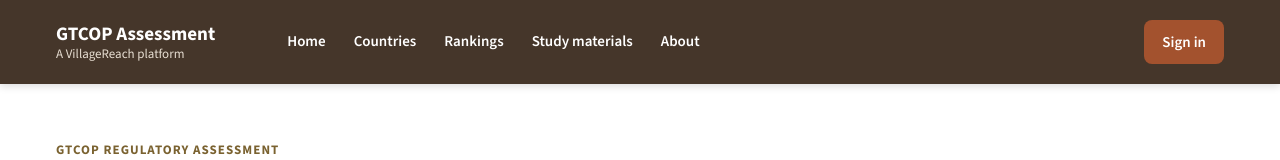
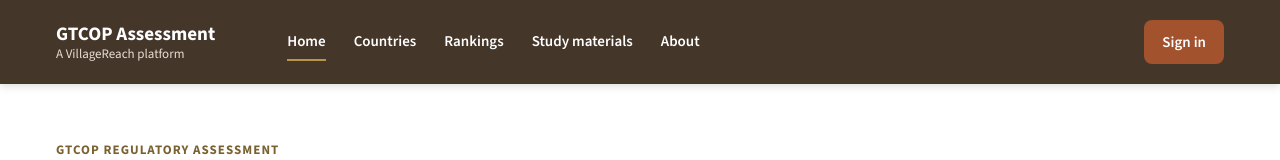
Before and after one commit to Bex-Labs/villagereach-gtcop, a Next.js app: page / in a window 1280 px wide. Shown: the top 160 px of the page. Built offline with nearby package versions, Linux system fonts and the light colour scheme; no server answers; the database is empty.

Commit message:
Highlight the current page in the main menu

```diff
--- a/app/globals.css
+++ b/app/globals.css
@@ -1039,3 +1039,12 @@ body > header {
 
 /* ===== Sign-in notice (A-01) ===== */
 .alert-info { background: #EEF2F4; color: #2F3E46; border: 1px solid #C9D6DD; }
+/* ===== Current page in the main menu ===== */
+.main-nav a.is-active { border-bottom-color: var(--gold); }
+
+@media (max-width: 768px) {
+  .main-nav a.is-active {
+    border-left: 3px solid var(--gold);
+    padding-left: 10px;
+  }
+}
--- a/components/Header.js
+++ b/components/Header.js
@@ -2,6 +2,7 @@
 
 import Link from "next/link";
 import { useState } from "react";
+import { usePathname } from "next/navigation";
 import SignOutButton from "@/components/SignOutButton";
 
 const links = [
@@ -15,6 +16,10 @@ const links = [
 export default function Header({ signedIn }) {
   const [open, setOpen] = useState(false); // is the mobile menu open?
   const close = () => setOpen(false);
+  const pathname = usePathname();
+
+  // Home only when exactly "/", the others also on their sub-pages (e.g. /countries/ng)
+  const isActive = (href) => (href === "/" ? pathname === "/" : pathname.startsWith(href));
 
   return (
     <header className="site-header">
@@ -37,7 +42,13 @@ export default function Header({ signedIn }) {
         <div id="main-menu" className={`nav-wrap ${open ? "is-open" : ""}`}>
           <nav className="main-nav" aria-label="Main navigation">
             {links.map((link) => (
-              <Link key={link.href} href={link.href} onClick={close}>
+              <Link
+                key={link.href}
+                href={link.href}
+                onClick={close}
+                className={isActive(link.href) ? "is-active" : undefined}
+                aria-current={isActive(link.href) ? "page" : undefined}
+              >
                 {link.label}
               </Link>
             ))}
```
